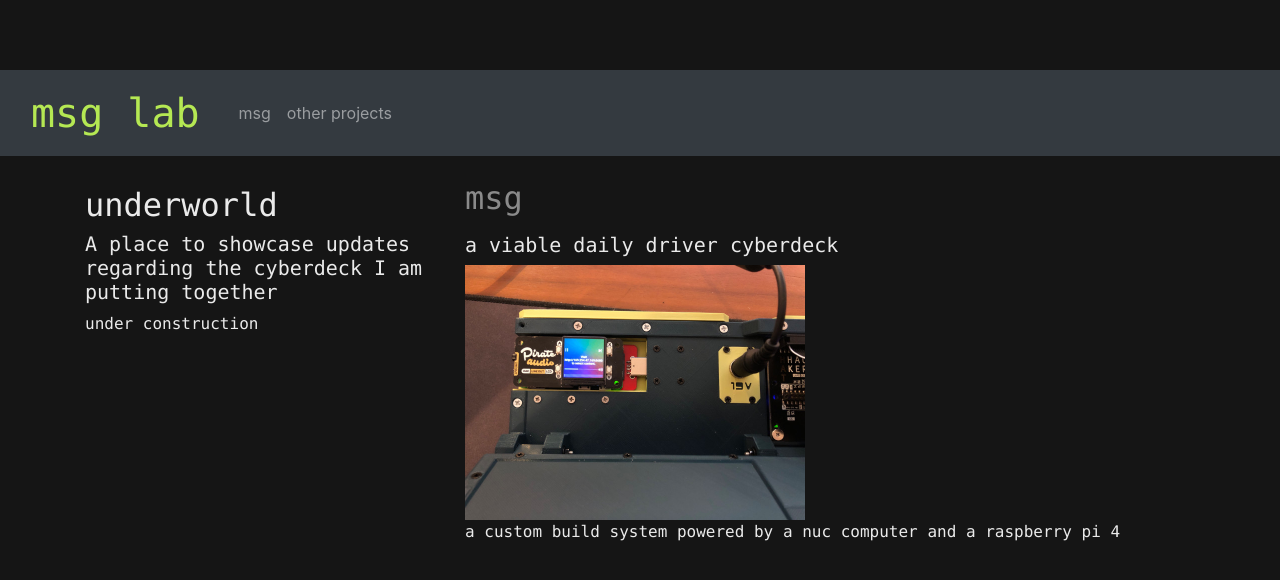
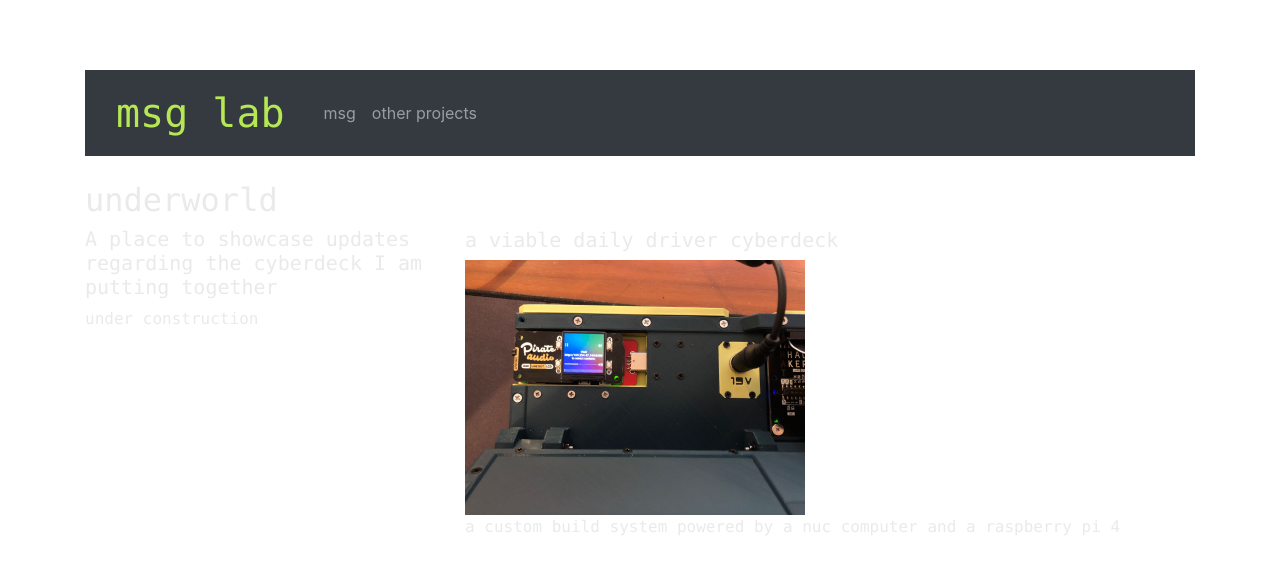
Before and after one commit to msglab/msglab, a Jekyll site: the page index.html, which Jekyll copies as it is, in a window 1280 px wide. Shown: the top 580 px of the page. Built offline with Jekyll 4.4.1, drawn with Linux system fonts in a browser that asks for light colours.

Commit message:
Update index.html

```diff
--- a/index.html
+++ b/index.html
@@ -28,8 +28,7 @@
   <script src="js/bootstrap.min.js"></script>
 
 </head>
-
-<body style= "background-color: #151515;">
+ <div class="container">
   <div class= "top-navigation-bar">
     <nav class="navbar navbar-expand-sm bg-dark navbar-dark">
       <a class="navbar-brand" href="/index.html"
@@ -60,9 +59,10 @@
         </div>
       </nav>
     </div>
+  </div>
 <!--   navigation bar -->
-
-  <div class="container" style="margin-top:5px;
+<body>
+  <div class="container" style="
     padding-top: 10px;
     color: #eaeaea;
     font-size: 16px;
```
